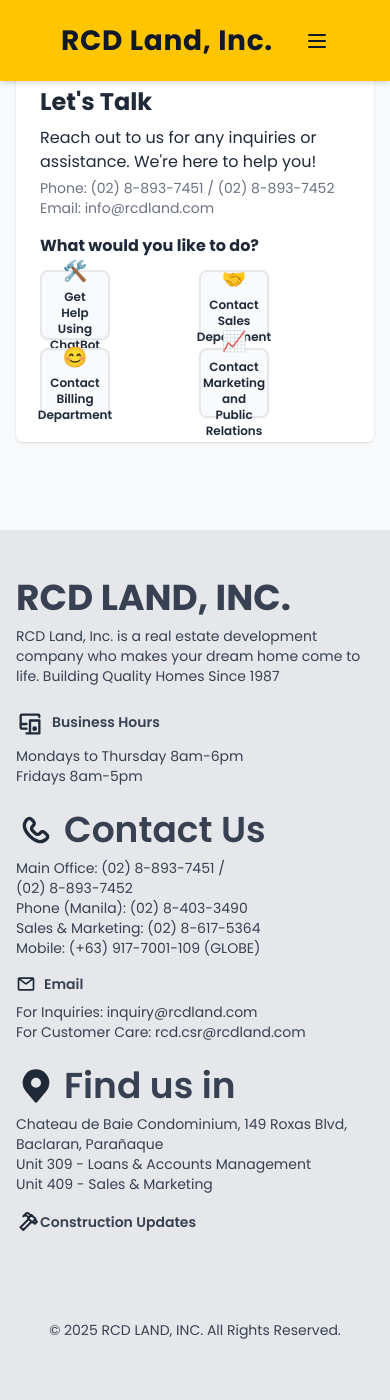
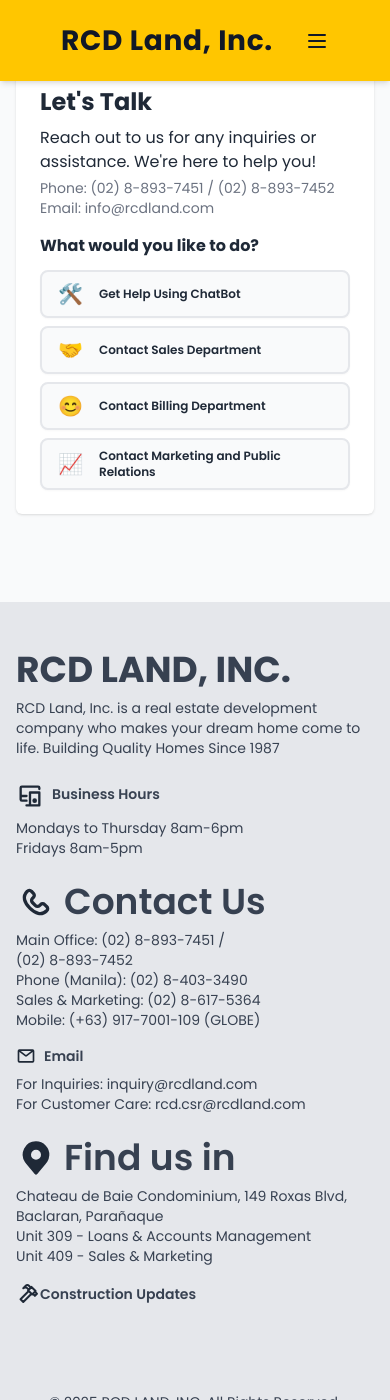
Before and after one commit to renrengabas/rcdland.com, a Jekyll site: the page built from contacts/index.html, in a window 390 px wide and 1400 px high, scrolled down 598 px. Built offline with Jekyll 4.4.1, drawn with Linux system fonts in a browser that asks for light colours; nearby versions of some CDN libraries; grey boxes are pictures that could not be loaded.

Commit message:
Contact-fix

```diff
--- a/contacts/index.html
+++ b/contacts/index.html
@@ -35,24 +35,24 @@
       <p class="mb-1">Reach out to us for any inquiries or assistance. We're here to help you!</p>
       <p class="text-sm text-gray-500 mb-4">Phone: (02) 8-893-7451 / (02) 8-893-7452<br>Email: info@rcdland.com</p>
       <h2 class="text-base font-bold mb-3">What would you like to do?</h2>
-      <div class="grid grid-cols-2 gap-2">
-        <button class="typeform-card-square-sm" onclick="openModal('help')">
-          <div class="text-xl mb-1">🛠️</div>
-          <div class="font-semibold text-xs text-center">Get Help Using ChatBot</div>
-        </button>
-        <button class="typeform-card-square-sm" onclick="openModal('sales')">
-          <div class="text-xl mb-1">🤝</div>
-          <div class="font-semibold text-xs text-center">Contact Sales Department</div>
-        </button>
-        <button class="typeform-card-square-sm" onclick="openModal('billing')">
-          <div class="text-xl mb-1">😊</div>
-          <div class="font-semibold text-xs text-center">Contact Billing Department</div>
-        </button>
-        <button class="typeform-card-square-sm" onclick="openModal('marketing')">
-          <div class="text-xl mb-1">📈</div>
-          <div class="font-semibold text-xs text-center">Contact Marketing and Public Relations</div>
-        </button>
-      </div>
+      <div class="grid grid-cols-1 gap-2 sm:grid-cols-2">
+  <button class="typeform-card-wide" onclick="openModal('help')">
+    <div class="text-xl mr-2">🛠️</div>
+    <div class="font-semibold text-xs text-left">Get Help Using ChatBot</div>
+  </button>
+  <button class="typeform-card-wide" onclick="openModal('sales')">
+    <div class="text-xl mr-2">🤝</div>
+    <div class="font-semibold text-xs text-left">Contact Sales Department</div>
+  </button>
+  <button class="typeform-card-wide" onclick="openModal('billing')">
+    <div class="text-xl mr-2">😊</div>
+    <div class="font-semibold text-xs text-left">Contact Billing Department</div>
+  </button>
+  <button class="typeform-card-wide" onclick="openModal('marketing')">
+    <div class="text-xl mr-2">📈</div>
+    <div class="font-semibold text-xs text-left">Contact Marketing and Public Relations</div>
+  </button>
+</div>
     </div>
   </div>
 </div>
@@ -71,25 +71,23 @@
 </section>
 
 <style>
-.typeform-card-square-sm {
+.typeform-card-wide {
   display: flex;
-  flex-direction: column;
   align-items: center;
-  justify-content: center;
-  aspect-ratio: 1 / 1;
-  min-width: 0;
-  min-height: 60px;
-  max-width: 70px;
-  max-height: 70px;
   border: 2px solid #e5e7eb;
   border-radius: 8px;
   background: #f9fafb;
   cursor: pointer;
   transition: border-color 0.2s, background 0.2s;
   box-shadow: 0 1px 2px 0 rgb(0 0 0 / 0.03);
-  padding: 0.5rem;
+  padding: 0.5rem 1rem;
+  min-height: 48px;
+  min-width: 0;
+  width: 100%;
+  margin: 0;
+  gap: 0.5rem;
 }
-.typeform-card-square-sm:hover, .typeform-card-square-sm:focus {
+.typeform-card-wide:hover, .typeform-card-wide:focus {
   border-color: #16a34a;
   background: #e6f9ec;
 }
```
